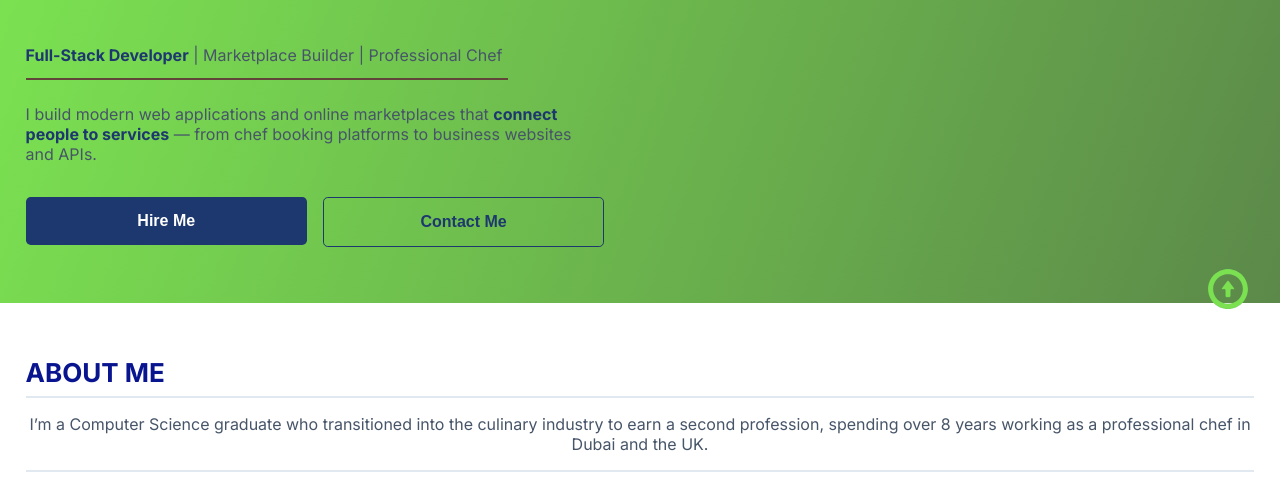
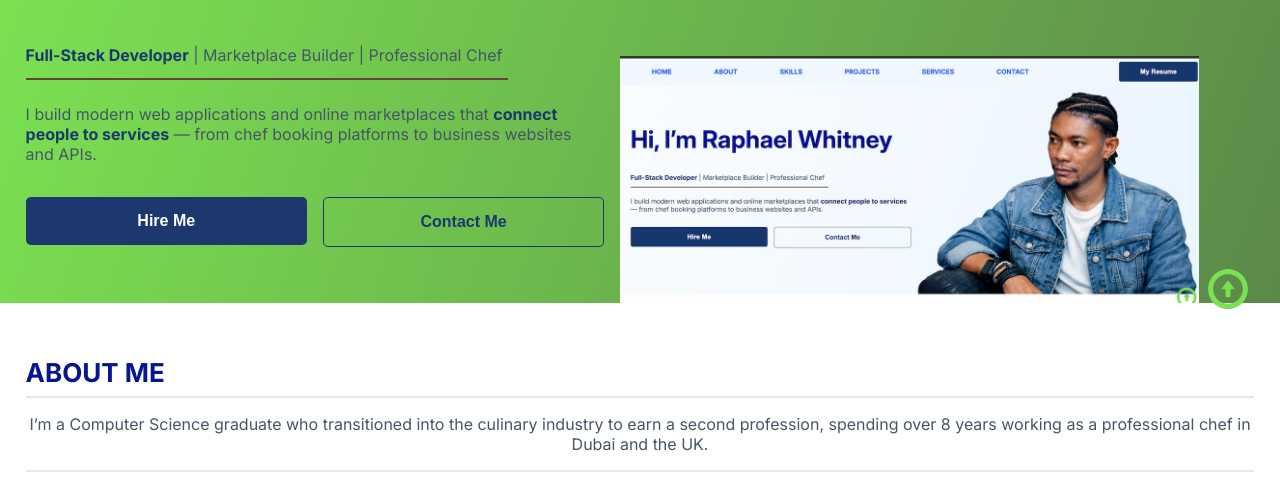
Before and after one commit to raphaelwhitney/portfolio, a plain HTML site: page index.html in a window 1280 px wide. Shown: the part 291-776 px from the top of the page. Drawn offline with Linux system fonts and the light colour scheme.

Commit message:
Update mystyle.css

```diff
--- a/Public/mystyle.css
+++ b/Public/mystyle.css
@@ -702,7 +702,7 @@
     display: block;
     position: relative;
     flex: 1;
-    background-image: url("./Assets/Images/hero.webp"); /*Assets/Images/hero.webp*/
+    background-image: url("/Assets/Images/og-image.png"); /*Assets/Images/hero.webp*/
     background-size: cover;
     background-repeat: no-repeat;
     background-position: bottom;
```
